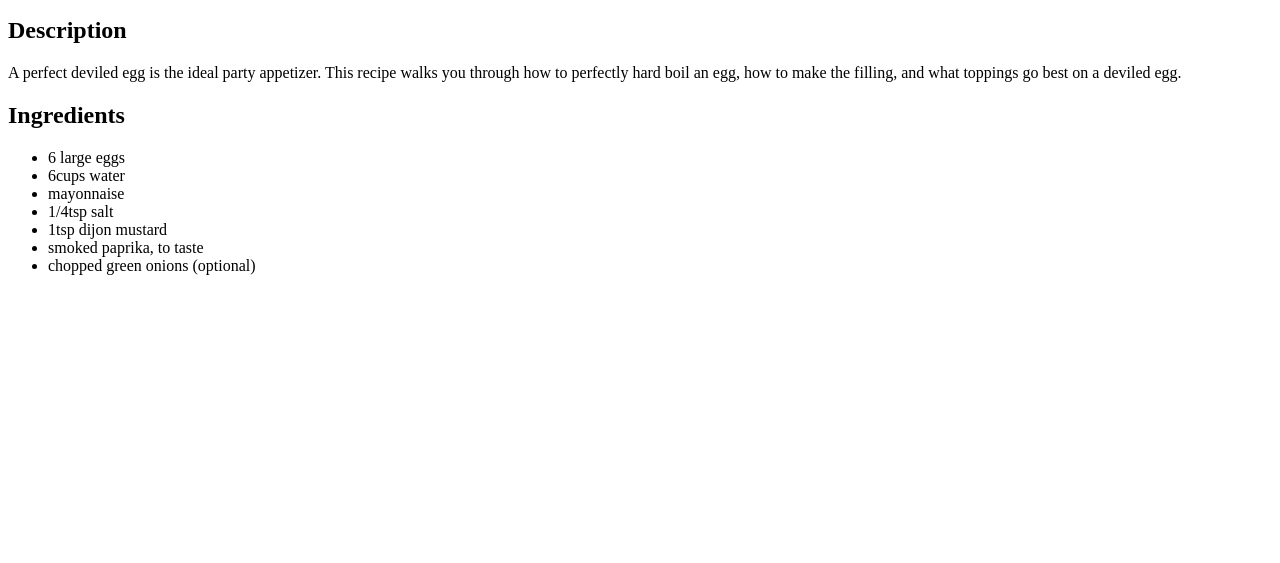
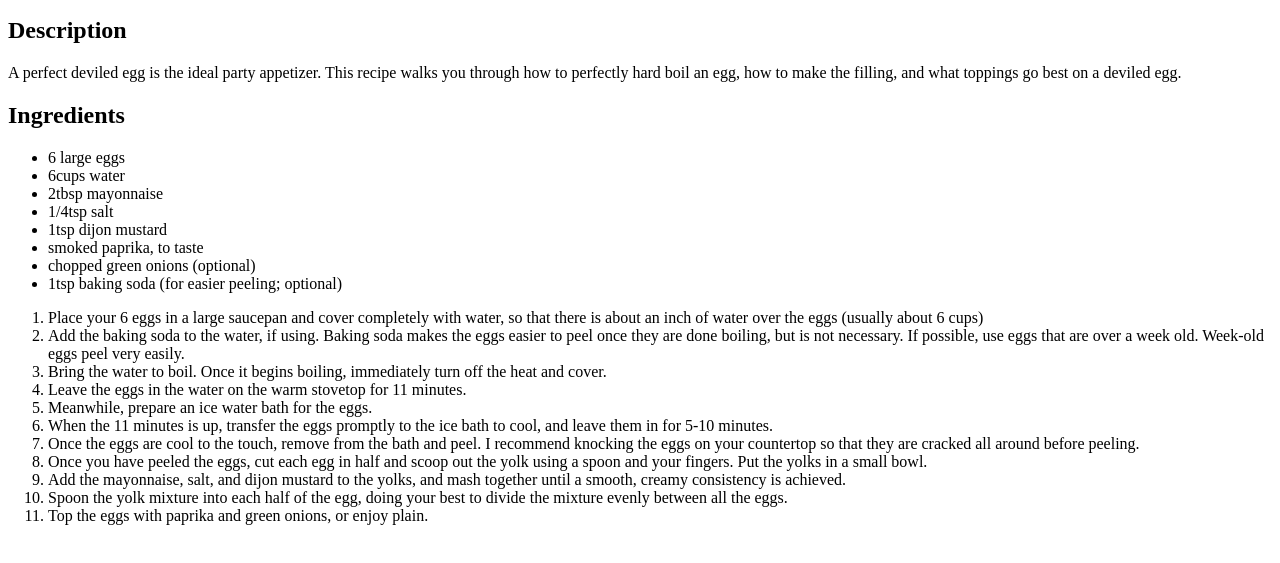
Before and after one commit to argos89/odin-recipes, a plain HTML site: page recipes/deviled-eggs.html in a window 1280 px wide. Shown: the part 101-664 px from the top of the page. Drawn offline with Linux system fonts and the light colour scheme.

Commit message:
add recipe steps
Recipes project requires a list of steps for each recipe

```diff
--- a/recipes/deviled-eggs.html
+++ b/recipes/deviled-eggs.html
@@ -19,11 +19,26 @@
     <ul>
         <li>6 large eggs</li>
         <li>6cups water</li>
-        <li>mayonnaise</li>
+        <li>2tbsp mayonnaise</li>
         <li>1/4tsp salt</li>
         <li>1tsp dijon mustard</li>
         <li>smoked paprika, to taste</li>
         <li>chopped green onions (optional)</li>
+        <li>1tsp baking soda (for easier peeling; optional)</li>
     </ul>
+
+    <ol>
+        <li>Place your 6 eggs in a large saucepan and cover completely with water, so that there is about an inch of water over the eggs (usually about 6 cups)</li>
+        <li>Add the baking soda to the water, if using. Baking soda makes the eggs easier to peel once they are done boiling, but is not necessary. If possible, use eggs that are over a week old. Week-old eggs peel very easily.</li>
+        <li>Bring the water to boil. Once it begins boiling, immediately turn off the heat and cover.</li>
+        <li>Leave the eggs in the water on the warm stovetop for 11 minutes.</li>
+        <li>Meanwhile, prepare an ice water bath for the eggs.</li>
+        <li>When the 11 minutes is up, transfer the eggs promptly to the ice bath to cool, and leave them in for 5-10 minutes.</li>
+        <li>Once the eggs are cool to the touch, remove from the bath and peel. I recommend knocking the eggs on your countertop so that they are cracked all around before peeling.</li>
+        <li>Once you have peeled the eggs, cut each egg in half and scoop out the yolk using a spoon and your fingers. Put the yolks in a small bowl.</li>
+        <li>Add the mayonnaise, salt, and dijon mustard to the yolks, and mash together until a smooth, creamy consistency is achieved.</li>
+        <li>Spoon the yolk mixture into each half of the egg, doing your best to divide the mixture evenly between all the eggs.</li>
+        <li>Top the eggs with paprika and green onions, or enjoy plain.</li>
+    </ol>
 </body>
 </html>
```
